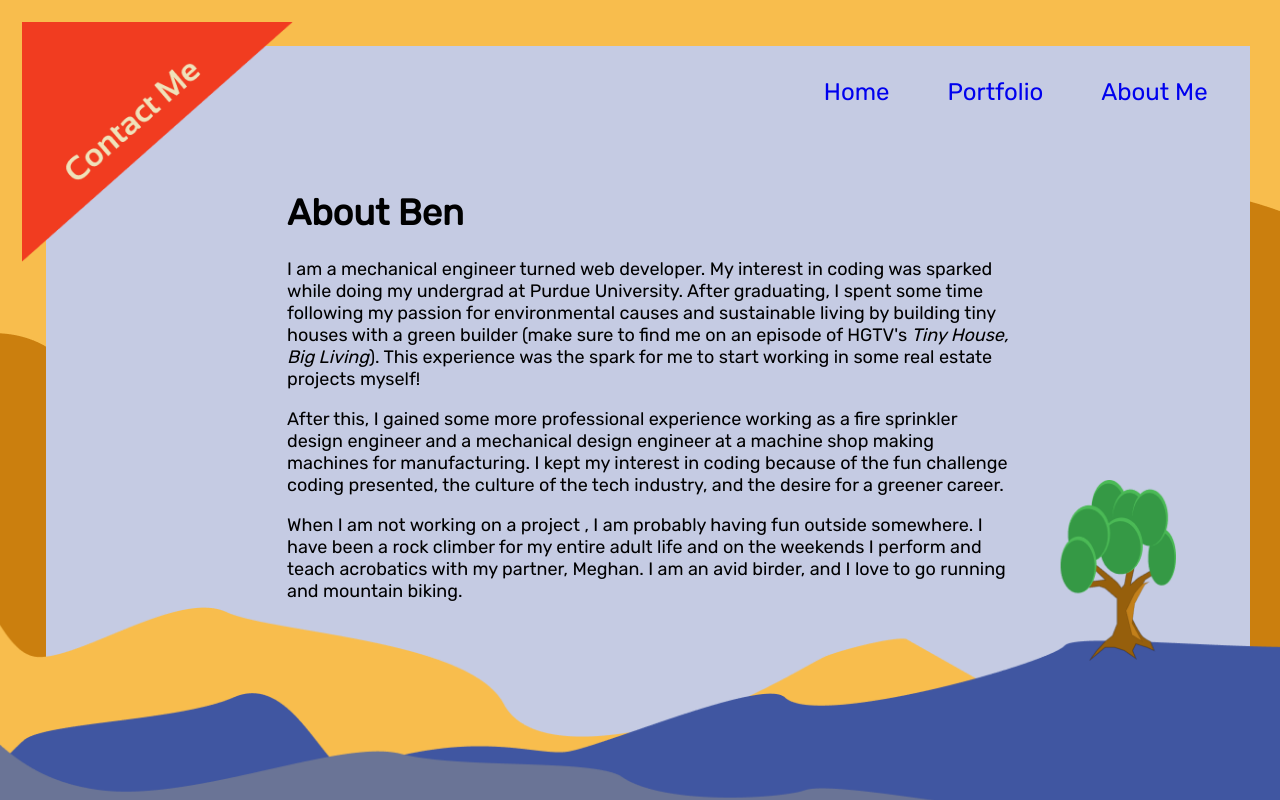
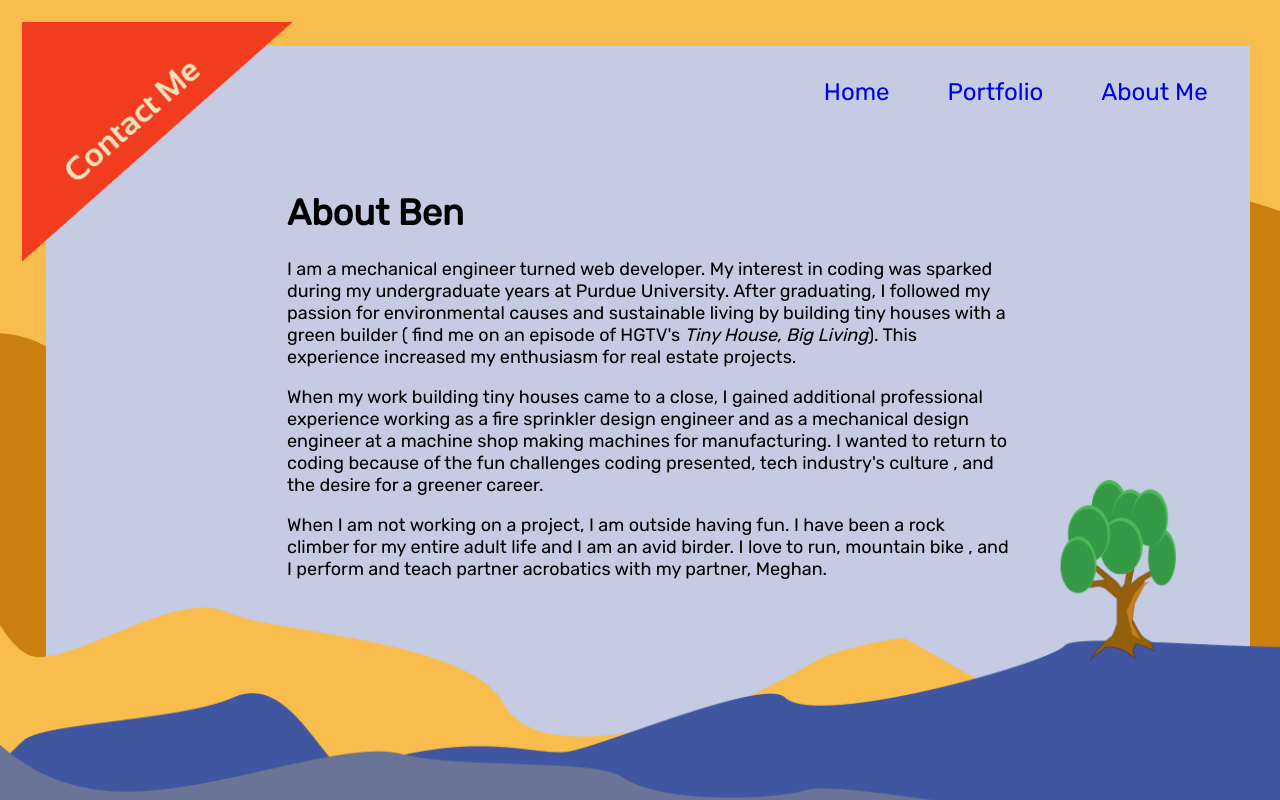
Before and after one commit to BenWix/bwix_portfolio, a React (Create React App) app: page /about in a window 1280 px wide. Built offline with nearby package versions, Linux system fonts and the light colour scheme.

Commit message:
Edit words

```diff
--- a/src/components/Home.js
+++ b/src/components/Home.js
@@ -6,14 +6,13 @@ const Home = () => {
             <h1>Hey, I'm Ben</h1>
             {/* Switch to I statements */}
             <p>I am a software engineer and full-stack web developer with a
-                background in mechanical engineering and design, I have an
-                eagerness to tackle difficult coding challenges. I am  great
-                problem solver and critical thinker with excellent project
-                management abilities. I have experience building full-stack
-                web applications utilizing Ruby on Rails, React, Javascript,
-                and Redux.</p>
+                background in mechanical engineering and design. I have an
+                eagerness to tackle difficult coding challenges and have
+                experience building full-stack web applications utilizing Ruby
+                on Rails, React, Javascript, and Redux. Through my work
+                experience, I have developed into a great problem solver and
+                critical thinker with excellent project management abilities.</p>
 
-            {/* <h3>Check out my Projects <a href='/portfolio'>here</a> or learn more about me <a href='/about'>here</a>.</h3> */}
         </div>
     )
 }
--- a/src/container/About.js
+++ b/src/container/About.js
@@ -6,23 +6,21 @@ export default class About extends Component {
             <div className='about'>
                 <h1>About Ben</h1>
                 <p>I am a mechanical engineer turned web developer.
-                    My interest in coding was sparked while doing my undergrad at Purdue University.
-                    After graduating, I spent some time following my passion for environmental causes and
-                    sustainable living by building tiny houses with a green builder (make sure to
-                    find me on an episode of HGTV's <em>Tiny House, Big Living</em>). This experience was the
-                    spark for me to start working in some real estate projects myself!
+                    My interest in coding was sparked during my undergraduate years at Purdue University.
+                    After graduating, I followed my passion for environmental causes and
+                    sustainable living by building tiny houses with a green builder (
+                    find me on an episode of HGTV's <em>Tiny House, Big Living</em>). This experience
+                    increased my enthusiasm for real estate projects.
                 </p>
 
-                <p>After this, I gained some more professional experience working as a fire sprinkler design engineer
-                    and a mechanical design engineer at a machine shop making machines for manufacturing.
-                    I kept my interest in coding because of the fun challenge coding presented, the culture
-                    of the tech industry, and the desire for a greener career.
+                <p>When my work building tiny houses came to a close, I gained additional professional experience working as a fire sprinkler design engineer
+                    and as a mechanical design engineer at a machine shop making machines for manufacturing.
+                    I wanted to return to coding because of the fun challenges coding presented, tech industry's culture
+                    , and the desire for a greener career.
                 </p>
-                <p>When I am not working on a project
-                    , I am probably having fun outside somewhere. I have been a rock climber for
-                    my entire adult life and on the weekends I perform and teach acrobatics with my partner,
-                     Meghan. I am an avid birder,
-                    and I love to go running and mountain biking.
+                <p>When I am not working on a project, I am outside having fun. I have been a rock
+                    climber for my entire adult life and I am an avid birder. I love to run, mountain bike
+                    , and I perform and teach partner acrobatics with my partner, Meghan.
                 </p>
             </div>
         )
```
